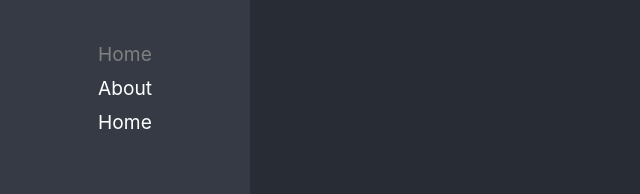
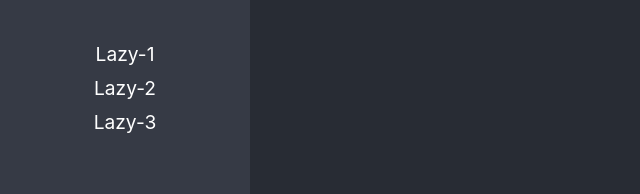
Before and after one commit to GalaKarinaRP/react-adv, a React (Create React App) app: page /lazy1 in a window 1280 px wide. Shown: the part 155-349 px from the top of the page, without its empty margins (0-640 px from the left). Built offline with nearby package versions, Linux system fonts and the light colour scheme.

Commit message:
Lazyload Basico listo

```diff
--- a/src/01-lazyload/pages/LazyPage1.tsx
+++ b/src/01-lazyload/pages/LazyPage1.tsx
@@ -4,3 +4,5 @@ export const LazyPage1 = () => {
    <h1>Lazy page 1</h1>
   )
 }
+
+export default LazyPage1;
--- a/src/01-lazyload/pages/LazyPage2.tsx
+++ b/src/01-lazyload/pages/LazyPage2.tsx
@@ -4,3 +4,5 @@ export const LazyPage2 = () => {
    <h1>Lazy page 2</h1>
   )
 }
+
+export default LazyPage2;
--- a/src/01-lazyload/pages/LazyPage3.tsx
+++ b/src/01-lazyload/pages/LazyPage3.tsx
@@ -4,3 +4,4 @@ export const LazyPage3 = () => {
    <h1>Lazy page 3</h1>
   )
 }
+export default LazyPage3;
--- a/src/Routes/Navigation.tsx
+++ b/src/Routes/Navigation.tsx
@@ -1,36 +1,48 @@
-import { BrowserRouter, NavLink, Route, Routes } from "react-router-dom";
-import logo from '../logo.svg'
-import { LazyPage1, LazyPage2, LazyPage3 } from "../01-lazyload/pages";
+import { BrowserRouter, NavLink, Navigate, Route, Routes } from "react-router-dom";
+import logo from '../logo.svg';
+import { routes } from "./routes";
+import { Suspense } from "react";
+
+
 
 const Navigation = () => {
   return (
+    <Suspense fallback={<span>Loading...</span>}>
     <BrowserRouter>
      <div className="main-layout">
         <nav>
             <img src={logo} alt="" />
             <ul>
-                <li>
-                    <NavLink to="/lazy1" className={ ({ isActive }) => isActive ? 'nav-active' : '' }>Home</NavLink>
-                </li>
-                <li>
-                    <NavLink to="/lazy2" className={ ({ isActive }) => isActive ? 'nav-active' : '' }>About</NavLink>
-                </li>
-                <li>
-                    <NavLink to="/lazy3" className={ ({ isActive }) => isActive ? 'nav-active' : '' }>Home</NavLink>
-                </li>
+                {/* TODO: crear navlinks dinamicos */}
+                {
+                routes.length > 0 &&
+                routes.map(({Component, name, path, to}) => (
+                    <li key={ path} >
+                        <NavLink to={to} className={ ({ isActive }) => isActive ? 'nav-active' : '' }>{ name }</NavLink>
+                    </li>
+                ))
+            }
+
+
             </ul>
         </nav>
 
         <Routes>
-            <Route path="/lazy1" element={<LazyPage1/> } />
-            <Route path="/lazy2" element={<LazyPage2/>} />
-            <Route path="/lazy3" element={<LazyPage3/>} />
+            {
+                routes.length > 0 &&
+                routes.map(({Component, name, path, to}) => (
+                    <Route key={to} path={path} element={<Component/> } />
+                ))
+            }
+            <Route path="/*" element={<Navigate to="/lazy1" replace/> } />
+
 
 
         </Routes>
 
      </div>
     </BrowserRouter>
+    </Suspense>
   )
 }
 
--- /dev/null
+++ b/src/Routes/routes.ts
@@ -0,0 +1,37 @@
+import { LazyExoticComponent, lazy } from "react";
+// import { LazyPage1, LazyPage2, LazyPage3 } from "../01-lazyload/pages";
+
+type JSXComponent = ()=> JSX.Element
+
+interface Route {
+    to:string;
+    path: string;
+    Component:LazyExoticComponent< JSXComponent> | JSXComponent;
+    name: string;
+}
+
+const Lazy1 = lazy(() => import(/*webpachChunkname:"LazyPage1*/'../01-lazyload/pages/LazyPage1'));
+const Lazy2 = lazy(() => import(/*webpachChunkname:"LazyPage2*/'../01-lazyload/pages/LazyPage2'));
+const Lazy3 = lazy(() => import(/*webpachChunkname:"LazyPage3*/'../01-lazyload/pages/LazyPage3'));
+
+
+export const routes: Route[] = [
+    {
+        to: '/lazy',
+        path: 'lazy1',
+        Component: Lazy1,
+        name:'Lazy-1'
+    },
+    {
+        to: '/lazy2',
+        path: 'lazy2',
+        Component: Lazy2,
+        name:'Lazy-2'
+    },
+    {
+        to: '/lazy3',
+        path: 'lazy3',
+        Component: Lazy3,
+        name:'Lazy-3'
+    }
+]
```
